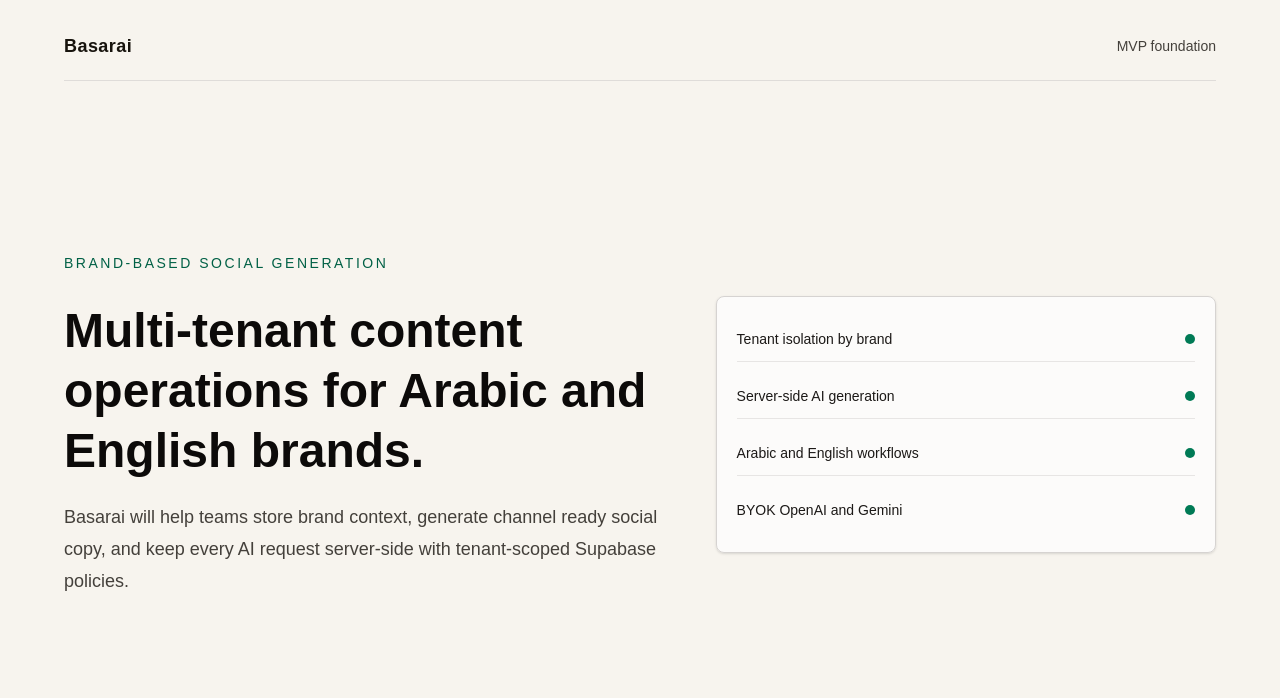
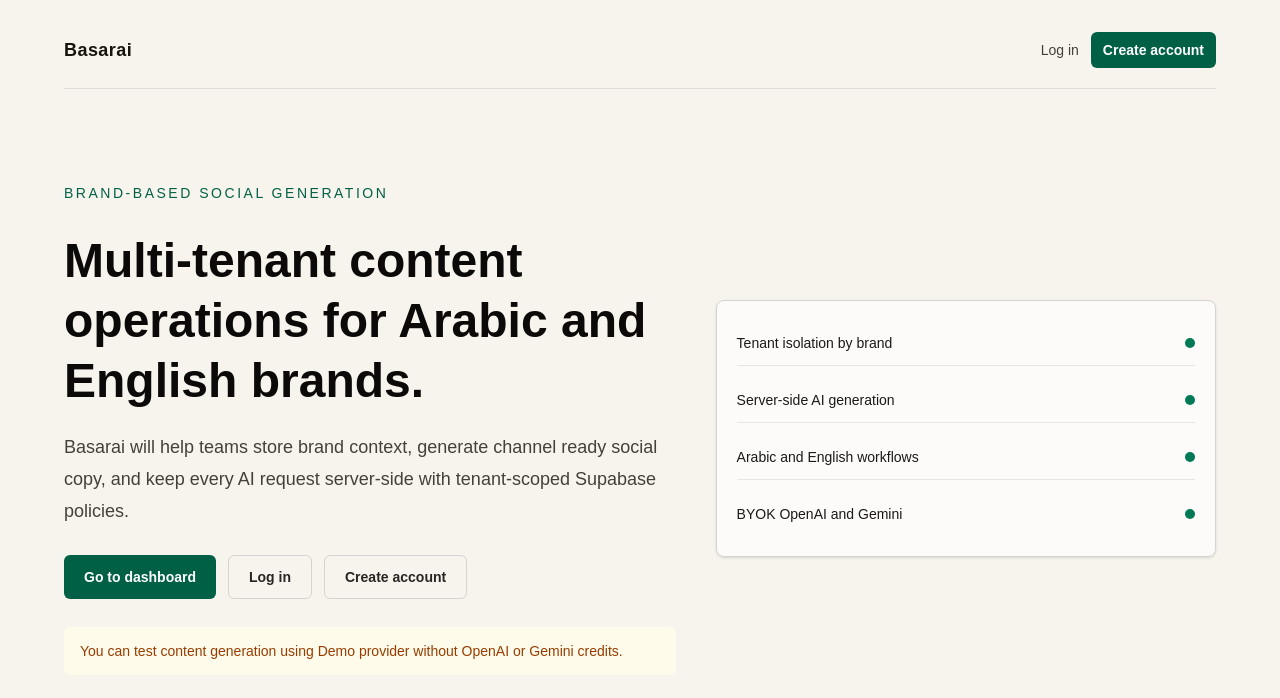
Before and after one commit to moham-hatem/basarai, a Next.js app: page / in a window 1280 px wide. Shown: the top 698 px of the page. Built offline with nearby package versions, Linux system fonts and the light colour scheme.

Commit message:
feat: add home navigation links

```diff
--- a/src/app/page.tsx
+++ b/src/app/page.tsx
@@ -1,3 +1,4 @@
+import Link from "next/link";
 import { appConfig } from "@/lib/config";
 
 export default function Home() {
@@ -15,9 +16,20 @@
           <span className="text-lg font-semibold tracking-wide">
             {appConfig.name}
           </span>
-          <span className="text-sm text-stone-700 dark:text-stone-300">
-            MVP foundation
-          </span>
+          <nav aria-label="Primary" className="flex items-center gap-3">
+            <Link
+              className="text-sm font-medium text-stone-700 transition hover:text-emerald-800 dark:text-stone-300 dark:hover:text-emerald-300"
+              href="/login"
+            >
+              Log in
+            </Link>
+            <Link
+              className="rounded-md bg-emerald-800 px-3 py-2 text-sm font-semibold text-white transition hover:bg-emerald-900 dark:bg-emerald-500 dark:text-stone-950 dark:hover:bg-emerald-400"
+              href="/signup"
+            >
+              Create account
+            </Link>
+          </nav>
         </header>
 
         <section className="grid flex-1 items-center gap-10 py-12 lg:grid-cols-[1.1fr_0.9fr]">
@@ -35,6 +47,32 @@
                 tenant-scoped Supabase policies.
               </p>
             </div>
+
+            <div className="flex flex-col gap-3 sm:flex-row">
+              <Link
+                className="flex h-11 items-center justify-center rounded-md bg-emerald-800 px-5 text-sm font-semibold text-white transition hover:bg-emerald-900 dark:bg-emerald-500 dark:text-stone-950 dark:hover:bg-emerald-400"
+                href="/dashboard"
+              >
+                Go to dashboard
+              </Link>
+              <Link
+                className="flex h-11 items-center justify-center rounded-md border border-stone-300 px-5 text-sm font-semibold text-stone-800 transition hover:border-emerald-700 hover:text-emerald-800 dark:border-stone-700 dark:text-stone-100 dark:hover:border-emerald-400 dark:hover:text-emerald-300"
+                href="/login"
+              >
+                Log in
+              </Link>
+              <Link
+                className="flex h-11 items-center justify-center rounded-md border border-stone-300 px-5 text-sm font-semibold text-stone-800 transition hover:border-emerald-700 hover:text-emerald-800 dark:border-stone-700 dark:text-stone-100 dark:hover:border-emerald-400 dark:hover:text-emerald-300"
+                href="/signup"
+              >
+                Create account
+              </Link>
+            </div>
+
+            <p className="max-w-2xl rounded-md bg-amber-50 px-4 py-3 text-sm leading-6 text-amber-800 dark:bg-amber-950 dark:text-amber-200">
+              You can test content generation using Demo provider without OpenAI
+              or Gemini credits.
+            </p>
           </div>
 
           <div className="grid gap-3 rounded-lg border border-stone-300 bg-white/70 p-5 shadow-sm dark:border-stone-700 dark:bg-stone-950/60">
```
